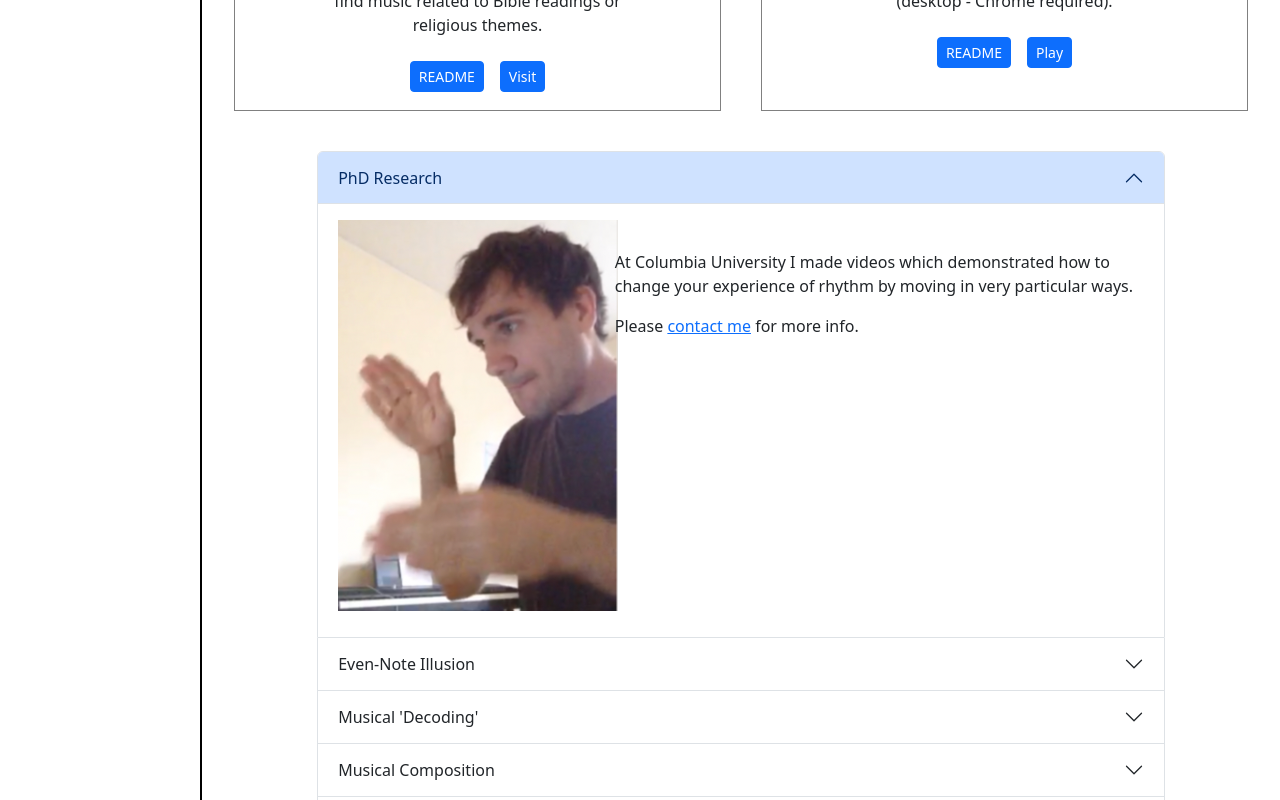
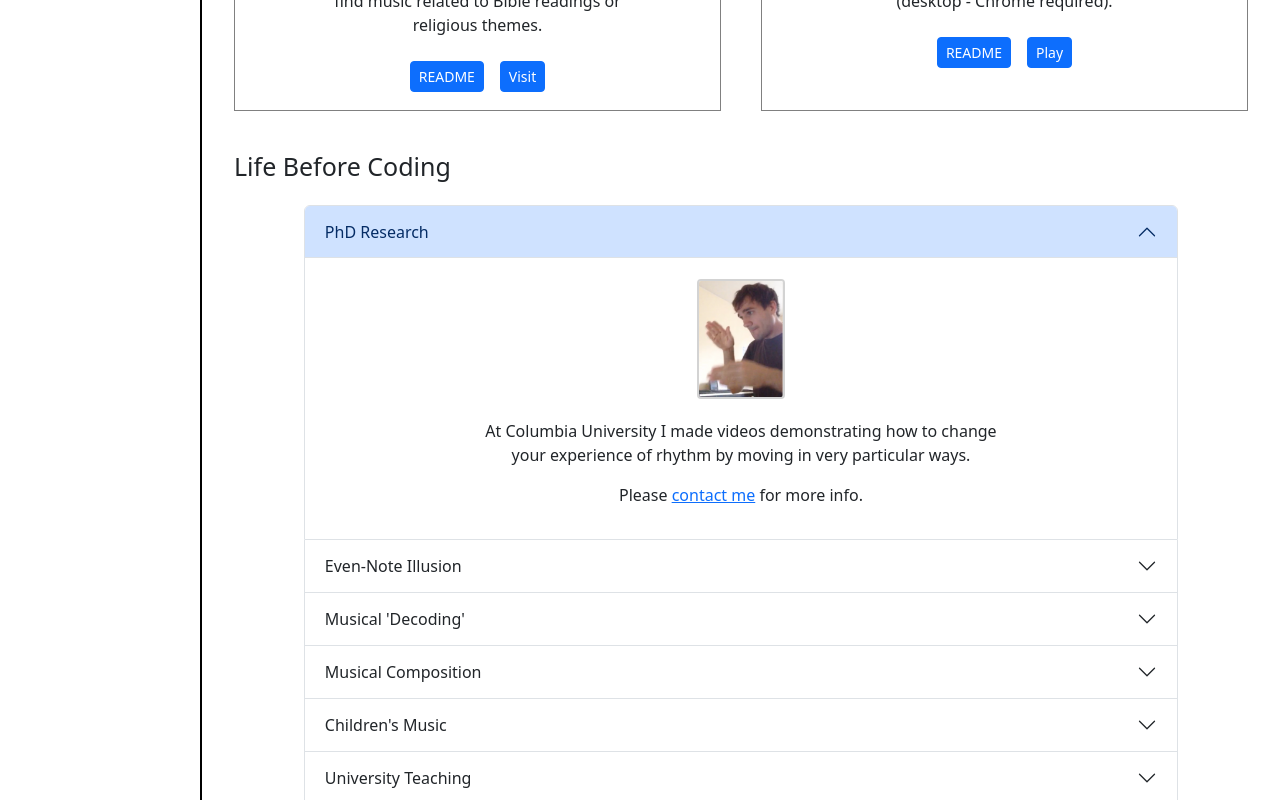
Before and after one commit to AnthonyFort/portfolio, a React (Create React App) app: page / in a window 1280 px wide. Shown: the part 1140-1940 px from the top of the page. Built offline with nearby package versions, Linux system fonts and the light colour scheme.

Commit message:
Improves sizing of accordion images

```diff
--- a/src/components/Music.js
+++ b/src/components/Music.js
@@ -15,7 +15,7 @@
       media: phd,
       description: (
         <>
-          <p>At Columbia University I made videos which demonstrated how to change your experience of rhythm by moving in very particular ways.</p>
+          <p>At Columbia University I made videos demonstrating how to change your experience of rhythm by moving in very particular ways.</p>
           <p>Please <ScrollLink to="contact" smooth={true} duration={500} className='link-text'>contact me</ScrollLink> for more info.</p>
         </>
       ),
@@ -88,46 +88,50 @@
     }
   ]
 
-  const renderMedia = (media, title) => {
-    if (media.includes('youtube')) {
+  function renderMedia(media, title) {
+    if (media.includes('youtube.com')) {
       return (
+        <div className="ratio ratio-16x9">
           <iframe
-          width="100%"
-          height="315"
             src={media}
             title={title}
             frameBorder="0"
             allow="accelerometer; autoplay; clipboard-write; encrypted-media; gyroscope; picture-in-picture"
             allowFullScreen
           ></iframe>
+        </div>
       )
     } else {
-      return <img src={media} alt={title} className='projects-image' />
+      return <img src={media} alt={title} className="img-fluid accordion-img" />
     }
   }
 
   return (
     <div className='accordion-div'>
       <Container className='m-3'>
-        <Row className='accorion'>
+        <h2 className='header-text project-header'>Life Before Coding</h2>
+        <Row className='mt-4'>
           <Col xs={10} sm={10} md={10} className="mx-auto">
             <Accordion defaultActiveKey="0">
               {musicInfo.map((item, index) => (
                 <Accordion.Item eventKey={`${index}`} key={index}>
                   <Accordion.Header>{item.title}</Accordion.Header>
                   <Accordion.Body>
-                    <Row>
-                      <Col xs={12} md={4}>
+                    <Container>
+                      <Row className="justify-content-md-center">
+                        <Col xs={12} className='accordion-media'>
                           {renderMedia(item.media, item.title)}
                         </Col>
-                      <Col xs={12} md={8} className='accordion-text'>
+                        <Col xs={12} lg={8} className='accordion-text'>
                           {item.description}
                         </Col>
                       </Row>
+                    </Container>
                   </Accordion.Body>
                 </Accordion.Item>
               ))}
             </Accordion>
+
           </Col>
         </Row>
       </Container>
--- a/src/styles/components/music.scss
+++ b/src/styles/components/music.scss
@@ -1,8 +1,26 @@
 .accordion-text {
-  margin-top: 30px;
+  margin-top: 20px;
+  text-align: center;
 }
 
 .accordion-div {
   display: flex;
+  flex-direction: column;
+  align-items: center;
+}
+
+.accordion-media {
+  display: flex;
   justify-content: center;
 }
+
+.accordion-img {
+  max-height: 120px;
+  width: auto;
+  display: block;
+  margin-left: auto;
+  margin-right: auto;
+  margin-top: 5px;
+  border: 2px solid lightgrey;
+  border-radius: 4px;
+}
```
Lines whose indentation alone changed are shown as unchanged.
